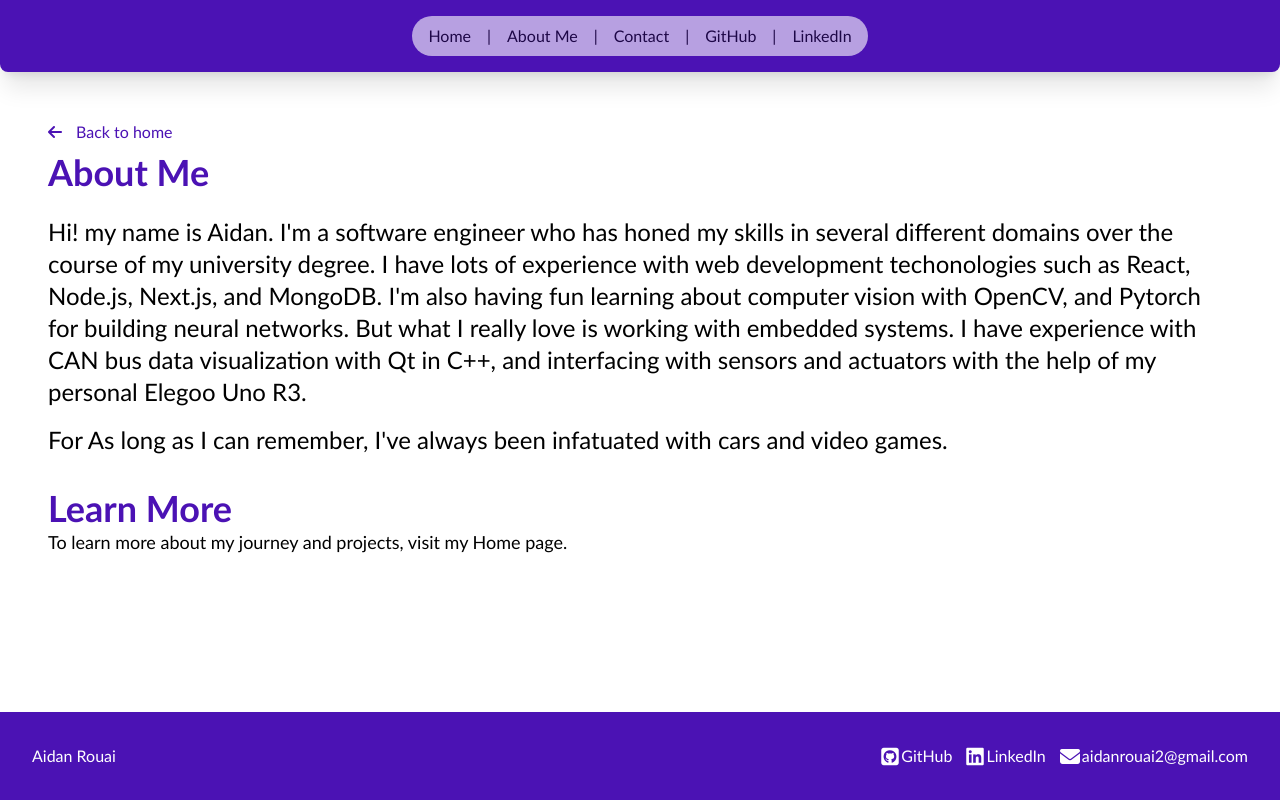
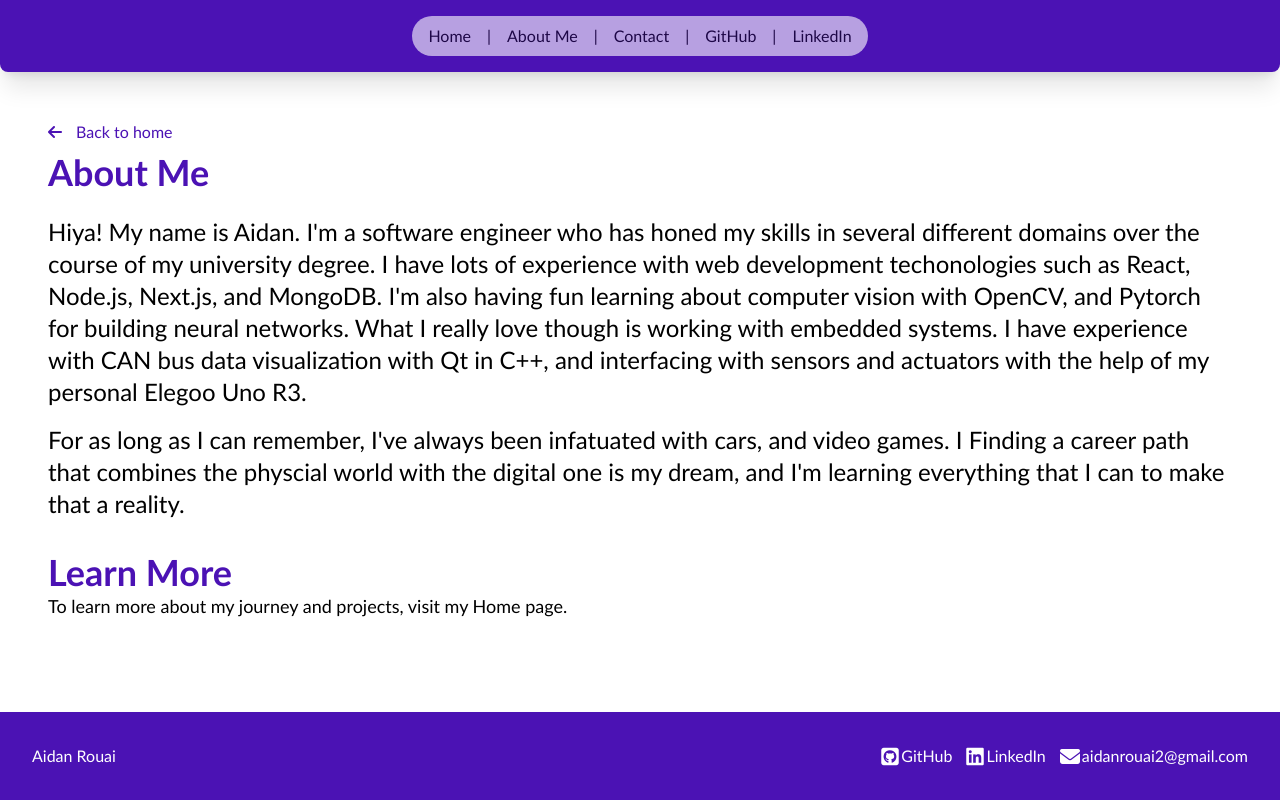
Before and after one commit to AidanRouai/portfolio-site, a Next.js app: page /about in a window 1280 px wide. Built offline with nearby package versions, Linux system fonts and the light colour scheme.

Commit message:
fixed apostrope

```diff
--- a/app/about/page.tsx
+++ b/app/about/page.tsx
@@ -5,13 +5,16 @@ export default function Page() {
     <div className="py-12 px-4">
       <p><Link href="/" className="text-mainSecondary"><i className=" size-7 fa-solid fa-arrow-left"></i>Back to home</Link></p><h1 className="text-4xl font-bold mb-6 text-mainSecondary">About Me</h1>
       <p className="text-2xl mb-4">
-        Hi! my name is Aidan. I&apos;m a software engineer who has honed my skills in several different domains over the course of my university degree.
+        Hiya! My name is Aidan. I&apos;m a software engineer who has honed my skills in several different domains over the course of my university degree.
         I have lots of experience with web development techonologies such as React, Node.js, Next.js, and MongoDB.
         I&apos;m also having fun learning about computer vision with OpenCV, and Pytorch for building neural networks.
-        But what I really love is working with embedded systems. I have experience with CAN bus data visualization with Qt in C++, and interfacing with sensors and actuators with the help of my personal Elegoo Uno R3.
+        What I really love though is working with embedded systems. I have experience with CAN bus data visualization with Qt in C++, and interfacing with sensors and actuators with the help of my personal Elegoo Uno R3.
       </p>
       <p className="text-2xl mb-4">
-        For As long as I can remember, I&apos;ve always been infatuated with cars and video games.
+        For as long as I can remember, I&apos;ve always been infatuated with cars, and video games.
+        I
+        Finding a career path that combines the physcial world with the digital one is my dream, and I&apos;m learning everything that I can to make that a reality.
+
       </p>
 
       <h2 className="text-4xl font-bold mt-8 text-mainSecondary">Learn More</h2>
--- a/app/page.tsx
+++ b/app/page.tsx
@@ -130,7 +130,7 @@ export default function Home() {
         <h2 className="text-2xl font-bold mb-6">Get in Touch</h2>
         <div className="max-w-xl">
           <p className="text-mainPrimary mb-4">
-            I'm always interested in hearing about new projects and opportunities.
+            I&apos;m always interested in hearing about new projects and opportunities.
             Feel free to reach out!
           </p>
           <a
```
